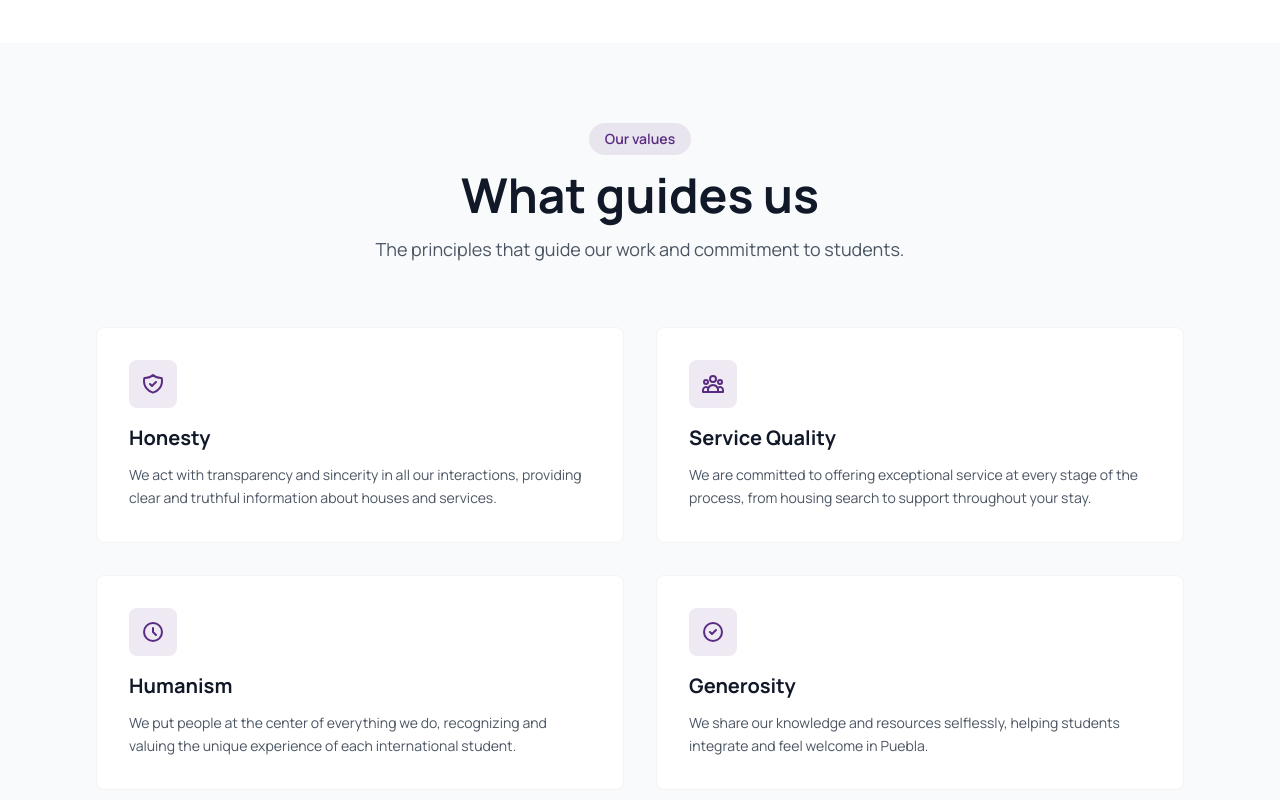
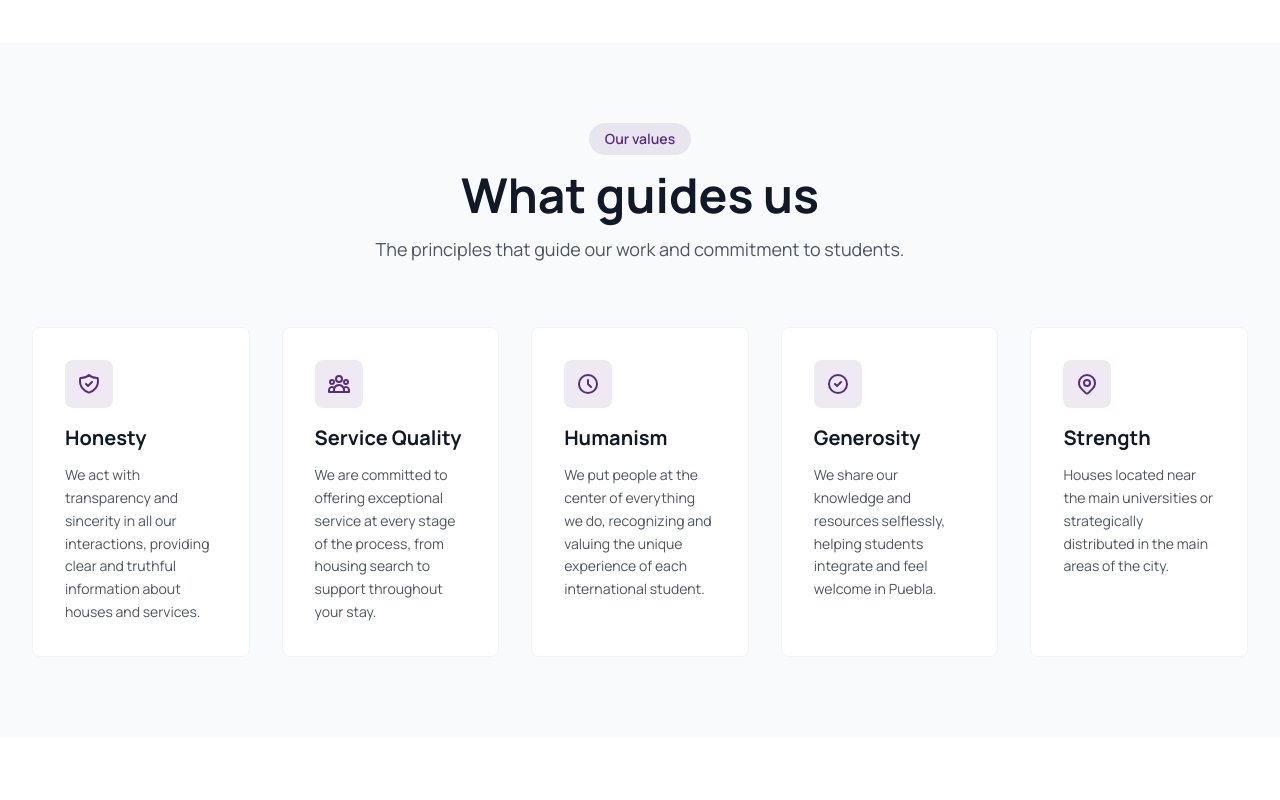
Before and after one commit to JulienFifty/puebla-housing, a Next.js app: page /en/quien-somos in a window 1280 px wide. Shown: the part 1140-1940 px from the top of the page. Built offline with nearby package versions, Linux system fonts and the light colour scheme; no server answers.

Commit message:
Make values section full width with responsive grid for 5 values

```diff
--- a/app/[locale]/quien-somos/page.tsx
+++ b/app/[locale]/quien-somos/page.tsx
@@ -155,7 +155,7 @@ export default function AboutPage() {
 
       {/* Values Section */}
       <section className="py-20 bg-gray-50">
-        <div className="max-w-6xl mx-auto px-4 sm:px-6 lg:px-8">
+        <div className="w-full px-4 sm:px-6 lg:px-8">
           <div className="text-center mb-16">
             <span className="inline-block px-4 py-1.5 bg-primary/10 text-primary rounded-full text-sm font-semibold mb-4">
               {t('valuesBadge')}
@@ -168,7 +168,7 @@ export default function AboutPage() {
             </p>
           </div>
 
-          <div className="grid grid-cols-1 md:grid-cols-2 gap-8">
+          <div className="grid grid-cols-1 md:grid-cols-2 lg:grid-cols-3 xl:grid-cols-5 gap-8 max-w-7xl mx-auto">
             {values.map((value, index) => (
               <div
                 key={index}
```
